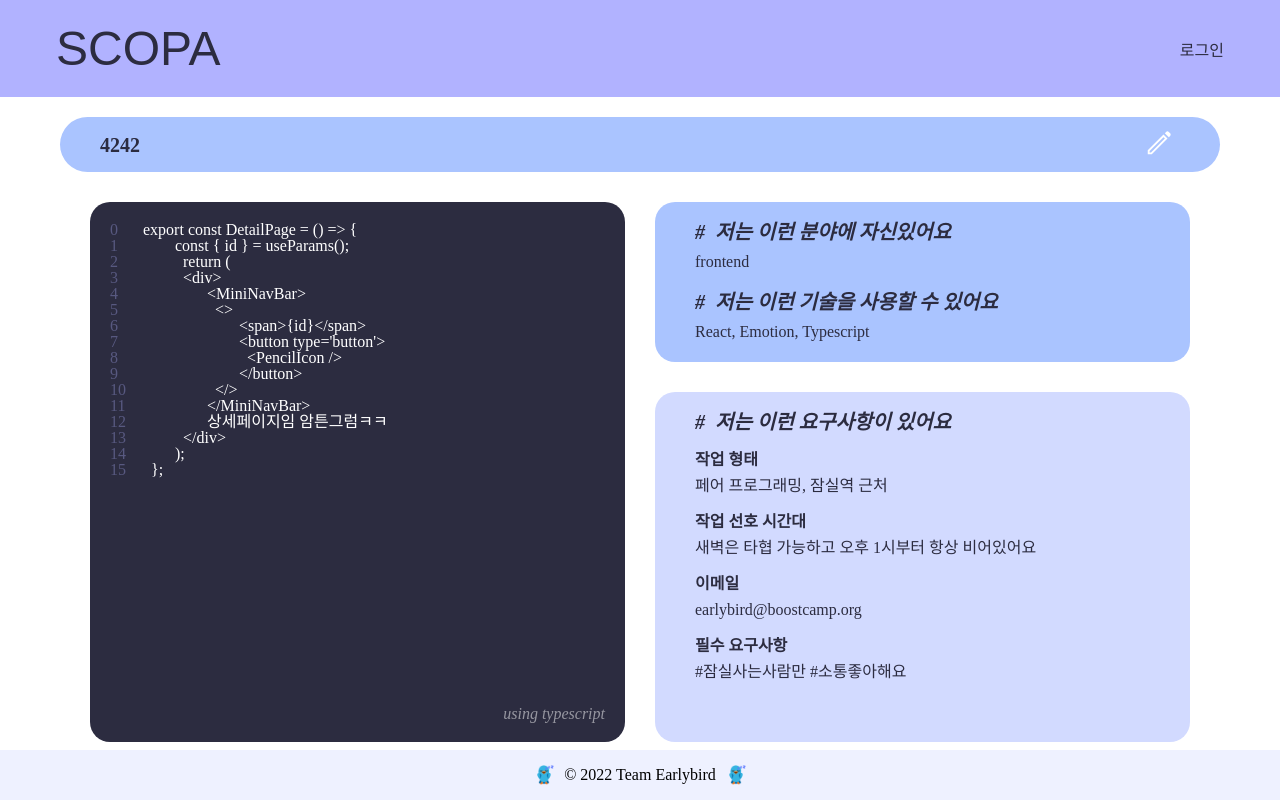
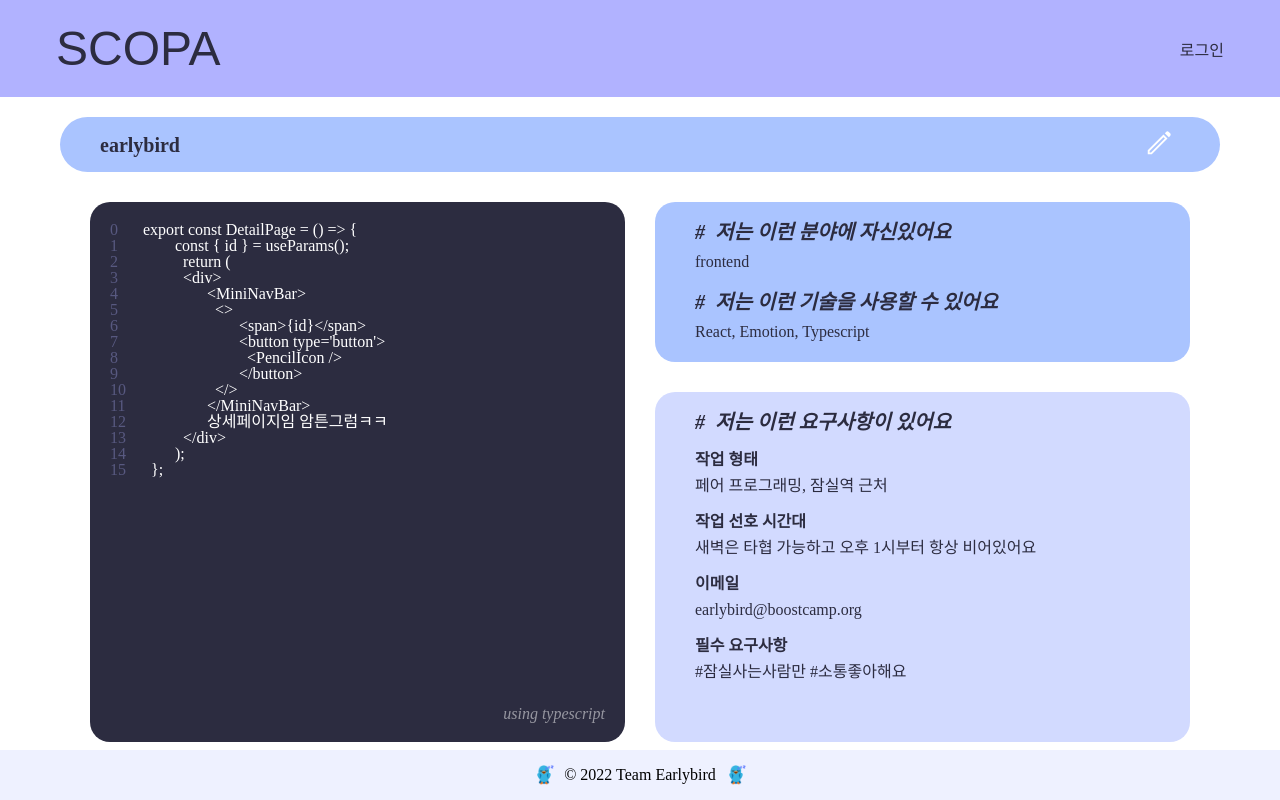
Before and after one commit to boostcampwm-2022/web25-SCOPA, a React (Create React App) app in the folder client/: page /detail/4242 in a window 1280 px wide. Built offline with nearby package versions, Linux system fonts and the light colour scheme; no server answers.

Commit message:
fix: 목업 데이터에 닉네임 추가, 상세페이지 상단에 닉네임 (문자열 아이디) 표시
- 키는 임시로 nickname라고 붙임

```diff
--- a/client/src/pages/DetailPage/index.tsx
+++ b/client/src/pages/DetailPage/index.tsx
@@ -27,7 +27,7 @@ export const DetailPage = () => {
     <>
       <MiniNavBar>
         <>
-          {mode === EDIT_MODE ? <input type='text' /> : <span css={nicknameSpanStyle}>{id}</span>}
+          {mode === EDIT_MODE ? <input type='text' /> : <span css={nicknameSpanStyle}>{MockUpData.nickname}</span>}
           <button type='button' css={editButtonStyle} onClick={handleClickEditButton}>
             {mode === EDIT_MODE ? <SaveIcon /> : <EditIcon />}
           </button>
--- a/client/src/pages/DetailPage/mockData.ts
+++ b/client/src/pages/DetailPage/mockData.ts
@@ -2,6 +2,7 @@ import { ProfileType } from 'types/profile';
 
 export const MockUpData: ProfileType = {
   id: 1,
+  nickname: 'earlybird',
   code: `export const DetailPage = () => {
 	const { id } = useParams();
 	  return (
--- a/client/src/types/profile.d.ts
+++ b/client/src/types/profile.d.ts
@@ -1,5 +1,6 @@
 export interface ProfileType {
   id: number;
+  nickname: string;
   code: string;
   language: string;
   interest: string;
```
